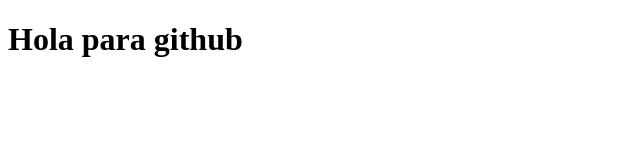
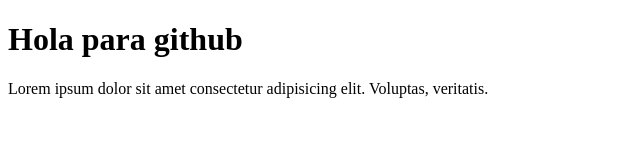
Before and after one commit to gparedes0610/Practicando-GITHUB, a plain HTML site: page index.html in a window 1280 px wide. Shown: the whole page, without its empty margins (0-640 px from the left). Drawn offline with Linux system fonts and the light colour scheme.

Commit message:
segundo commit

```diff
--- a/index.html
+++ b/index.html
@@ -10,6 +10,7 @@
 
 <body>
     <h1>Hola para github</h1>
+    <p>Lorem ipsum dolor sit amet consectetur adipisicing elit. Voluptas, veritatis.</p>
 </body>
 
 </html>
```
